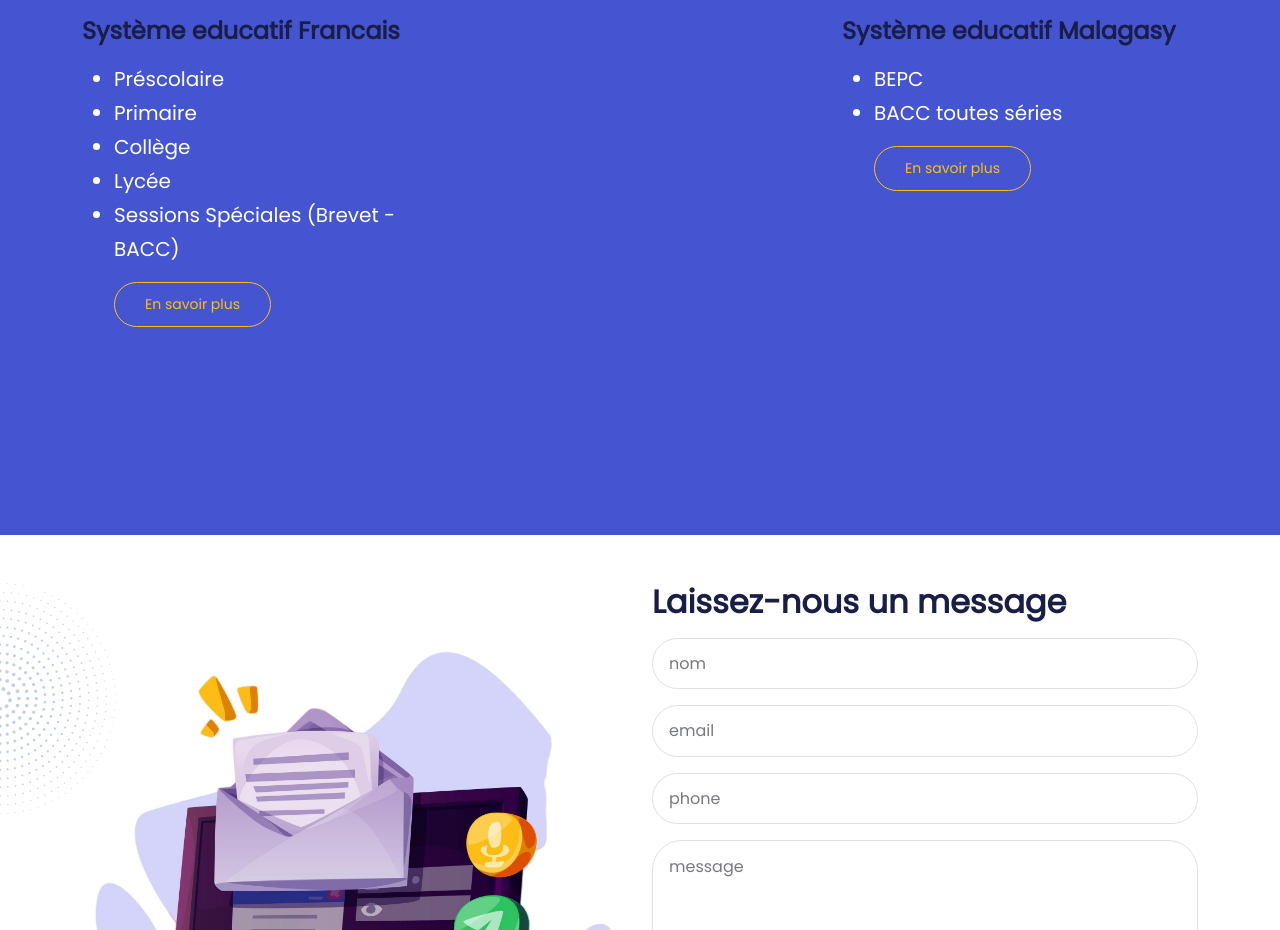
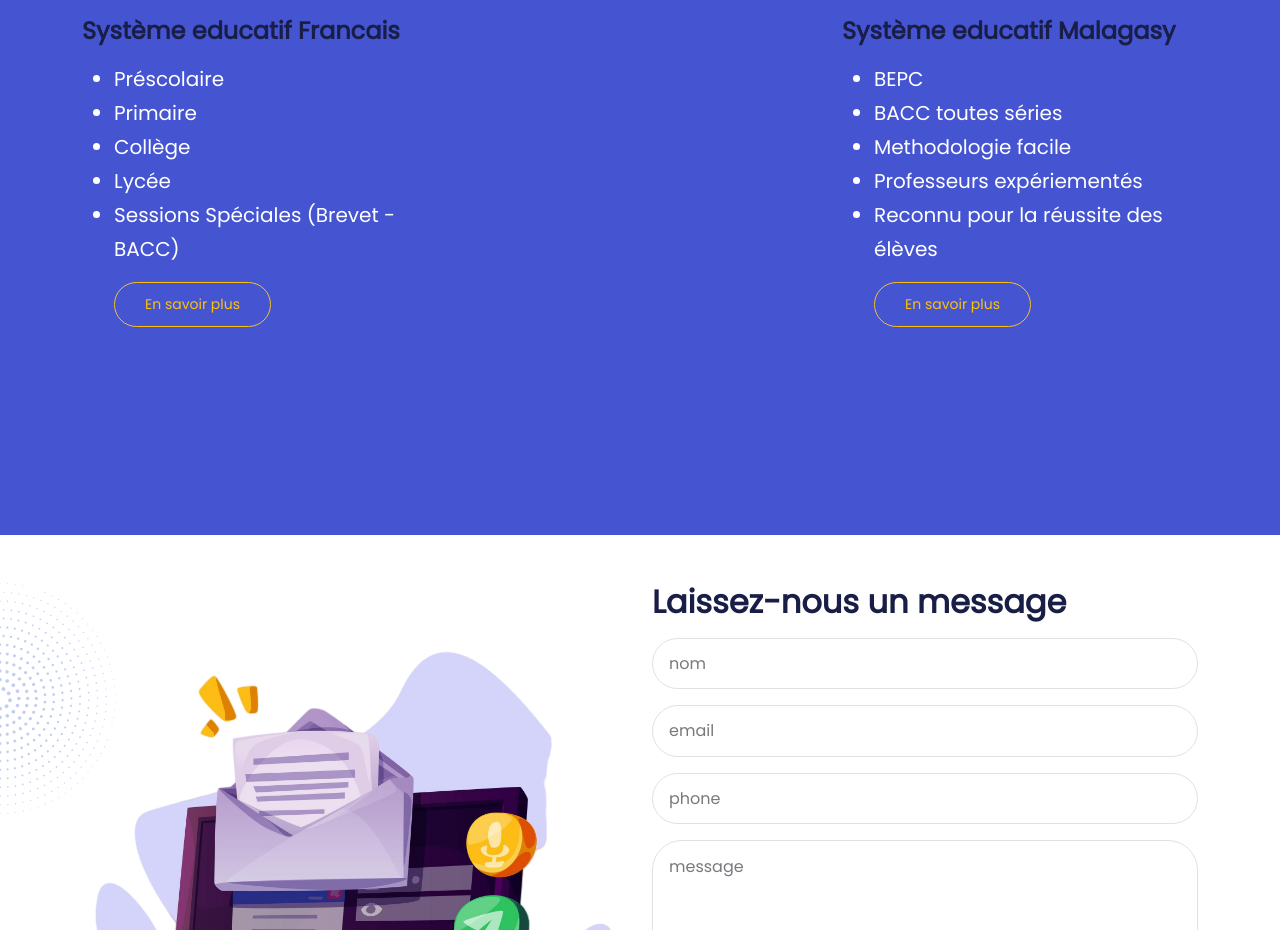
Before and after one commit to Radoniaina24/intello24, a Next.js app: page / in a window 1280 px wide. Shown: the part 2160-3090 px from the top of the page. Built offline with nearby package versions, Linux system fonts and the light colour scheme.

Commit message:
add new image

```diff
--- a/src/components/Systeme/Systeme.jsx
+++ b/src/components/Systeme/Systeme.jsx
@@ -12,8 +12,8 @@ export default function Systeme() {
           </div>
         </div>
       </div>
-      <section id='projects' class='projects py-6'>
-        <div class='container'>
+      <section id='projects' className='projects py-6'>
+        <div className='container'>
           <div className='row justify-content-between'>
             <div className='col-md-6 col-lg-4 mt-4 mt-md-0'>
               <h4>Système educatif Francais</h4>
@@ -34,6 +34,9 @@ export default function Systeme() {
               <ul className='text-white fs-5'>
                 <li>BEPC</li>
                 <li>BACC toutes séries</li>
+                <li>Methodologie facile</li>
+                <li>Professeurs expériementés</li>
+                <li>Reconnu pour la réussite des élèves</li>
                 <button className='btn btn-outline-warning btn-sm mt-3'>
                   En savoir plus
                 </button>
@@ -47,45 +50,4 @@ export default function Systeme() {
 }
 
 {
-  /*
-
-            <div class='col-md-4'>
-              <div class='card border-0 shadow'>
-                {/* <Image
-                  src={francais}
-                  alt='Systeme francais'
-                  className='img-fluid'
-                />
-                <div class='card-body'>
-                  <h4 class='card-title'>Système educatif Malagasy</h4>
-                  <ul className='list-unstyled'>
-                    <li className='list-item'>
-                      <input
-                        class='form-check-input me-1'
-                        type='checkbox'
-                        value=''
-                        checked
-                        id='firstCheckbox'
-                      />
-                      BEPC
-                    </li>
-                    <li>
-                      <input
-                        class='form-check-input me-1'
-                        type='checkbox'
-                        value=''
-                        checked
-                        id='firstCheckbox'
-                      />
-                      BACC toutes séries
-                    </li>
-
-                    <button className='btn btn-outline-primary btn-sm mt-3'>
-                      En savoir plus
-                    </button>
-                  </ul>
-                </div>
-              </div>
-            </div>
-          </div> */
 }
```
Also changed, not shown: src/images/Miraille.jpeg.
